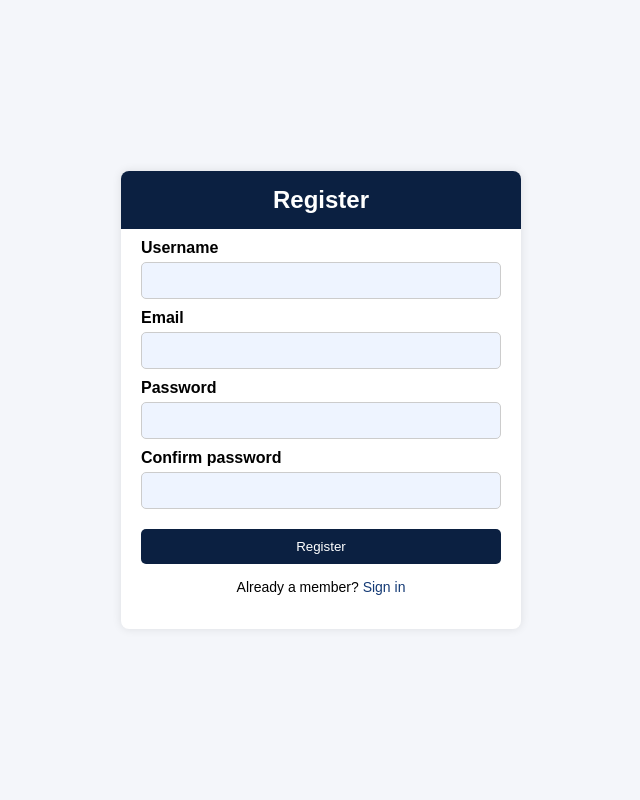
After one commit to Agulo/Assignment, a PHP site: page /register.html in a window 1280 px wide. The commit adds this page. Shown: the whole page, without its empty margins (319-959 px from the left). Run offline with PHP 8.4, Linux system fonts and the light colour scheme.

Commit message:
Things added

```diff
--- /dev/null
+++ b/register.css
@@ -0,0 +1,77 @@
+body {
+    font-family: Arial, sans-serif;
+    background-color: #f4f6fa;
+    display: flex;
+    justify-content: center;
+    align-items: center;
+    height: 100vh;
+    margin: 0;
+}
+
+.container {
+    width: 100%;
+    max-width: 400px;
+}
+
+.register-box {
+    background-color: white;
+    border-radius: 8px;
+    box-shadow: 0 0 10px rgba(0,0,0,0.1);
+    overflow: hidden;
+    text-align: center;
+}
+
+.register-box h2 {
+    background-color: #0b2041;
+    color: white;
+    padding: 15px 0;
+    margin: 0;
+}
+
+form {
+    display: flex;
+    flex-direction: column;
+    padding: 0 20px 20px;
+}
+
+label {
+    font-weight: bold;
+    text-align: left;
+    margin-top: 10px;
+}
+
+input {
+    padding: 10px;
+    border: 1px solid #ccc;
+    border-radius: 5px;
+    margin-top: 5px;
+    background-color: #eef4ff;
+}
+
+button {
+    margin-top: 20px;
+    padding: 10px;
+    background-color: #0b2041;
+    color: white;
+    border: none;
+    border-radius: 5px;
+    cursor: pointer;
+}
+
+button:hover {
+    background-color: #143a75;
+}
+
+.signin-text {
+    margin-top: 15px;
+    font-size: 14px;
+}
+
+.signin-text a {
+    color: #143a75;
+    text-decoration: none;
+}
+
+.signin-text a:hover {
+    text-decoration: underline;
+}
--- /dev/null
+++ b/register.html
@@ -0,0 +1,28 @@
+<!DOCTYPE html>
+<html lang="en">
+<head>
+    <link rel="stylesheet" href="register.css">
+    <meta charset="UTF-8">
+    <meta name="viewport" content="width=device-width, initial-scale=1.0">
+    <title>Register</title>
+</head>
+<body>
+    <div class="container">
+        <div class="register-box">
+            <h2>Register</h2>
+            <form action="register.php" method="post">
+                <label for="username">Username</label>
+                <input type="text" id="username" name="username" required>
+                <label for="email">Email</label>
+                <input type="email" id="email" name="email" required>
+                <label for="password">Password</label>
+                <input type="password" id="password" name="password" required>
+                <label for="confirm">Confirm password</label>
+                <input type="password" id="confirm" name="confirm" required>
+                <button type="submit">Register</button>
+                <p class="signin-text">Already a member? <a href="login.html">Sign in</a></p>
+            </form>
+        </div>
+    </div>
+</body>
+</html>
```
Also changed, not shown: internet.css (deleted, +0 -20 lines), internet.html (deleted, +0 -24 lines), internet.php (+6 -1 lines), login.html (added, +24 -0 lines), login.php (added, +25 -0 lines), register.php (added, +21 -0 lines).
